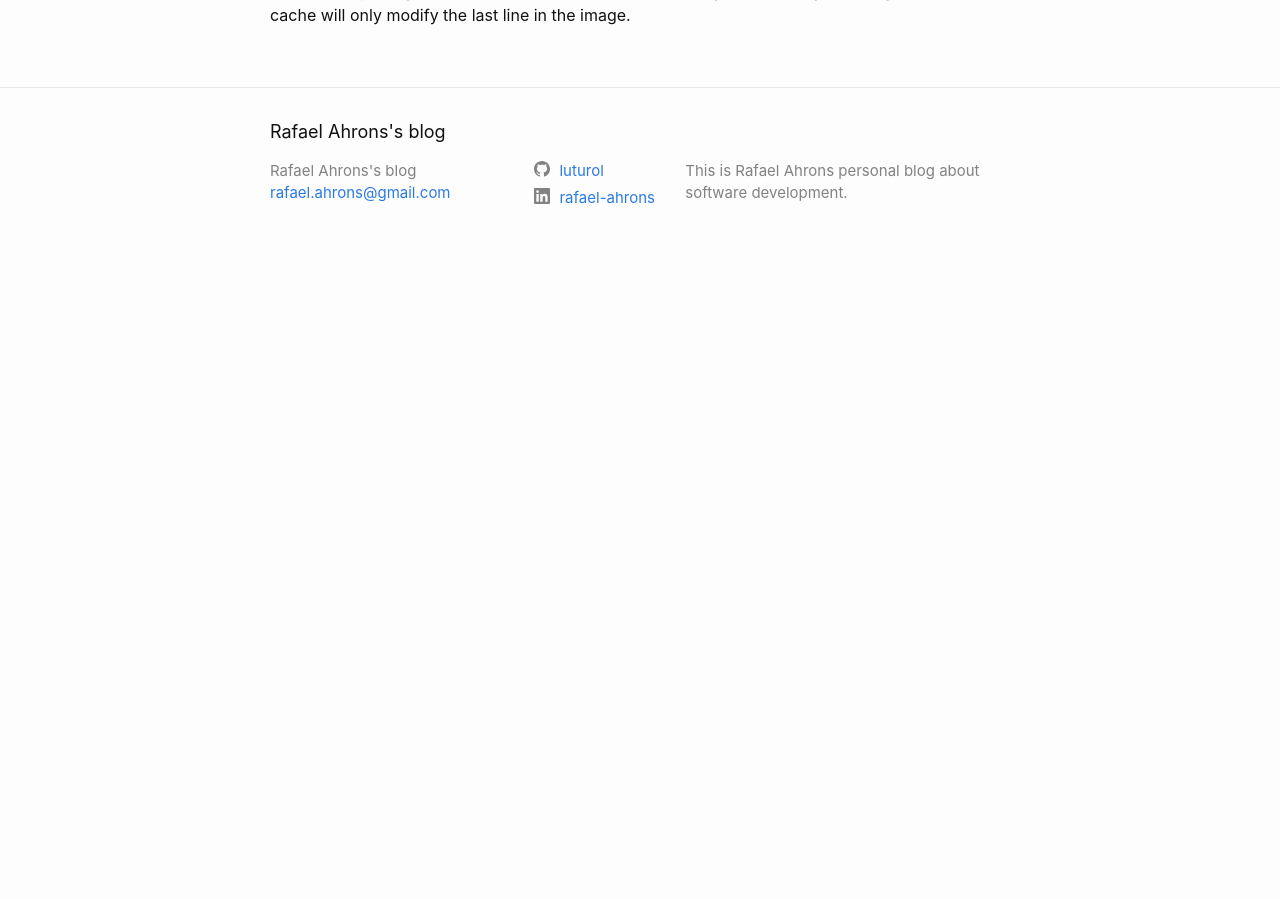
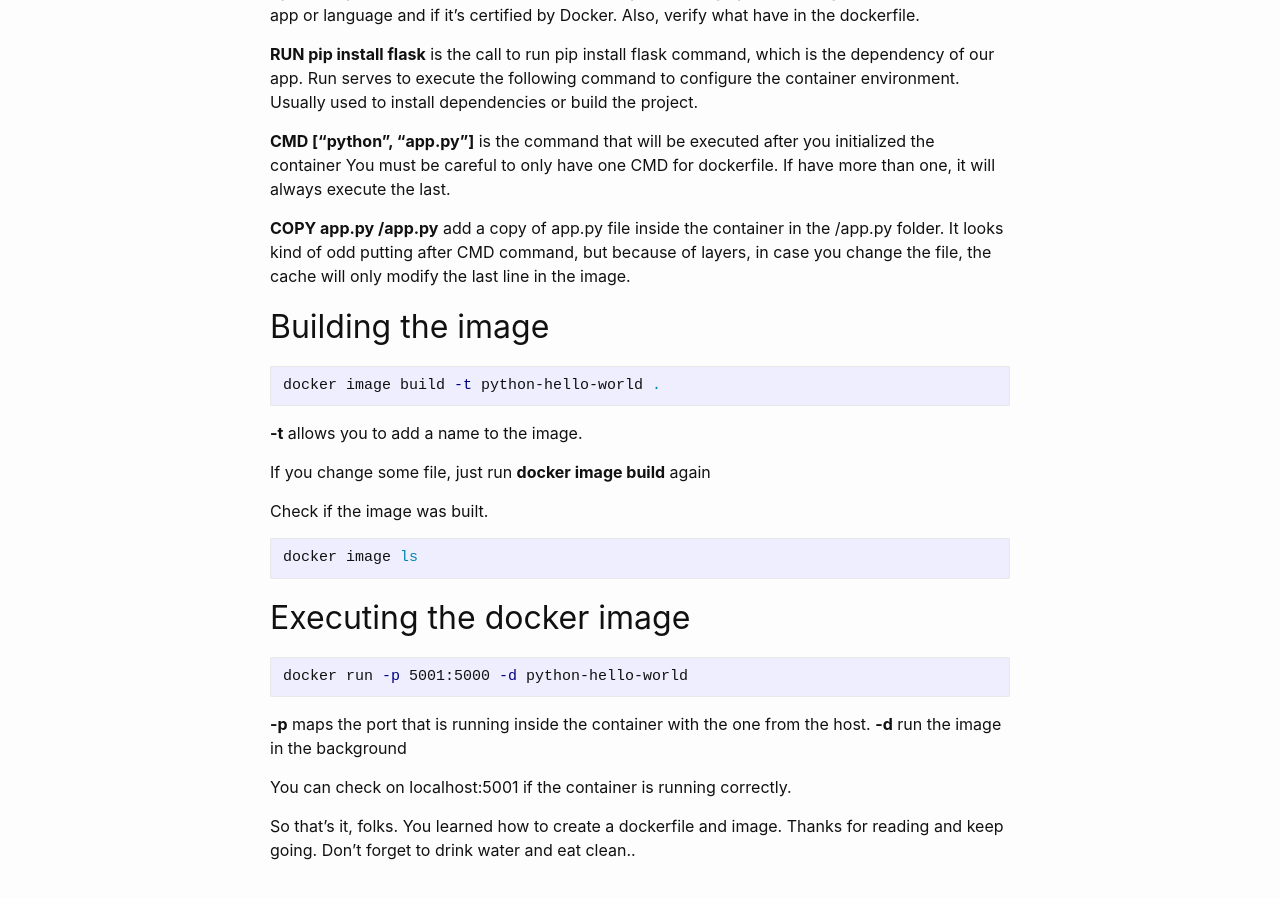
Before and after one commit to luturol/luturol.github.io, a Jekyll site: the page built from _posts/2019-10-05-Docker-102.md, in a window 1280 px wide and 900 px high, scrolled down 1562 px. Built offline with Jekyll 4.4.1, drawn with Linux system fonts in a browser that asks for light colours; before the commit the page ends 1832 px from its top, so only the background shows below that; some of the changed text lies outside the part shown.

Commit message:
Add build image and execute

````diff
--- a/_posts/2019-10-05-Docker-102.md
+++ b/_posts/2019-10-05-Docker-102.md
@@ -9,6 +9,12 @@ categories:
 # What is Dockerfiles
 
 Is a file that contains instructions to create an image and running it the way you want.
+
+## Layers
+
+It's basically the series of steps which the container will built from the image. Which command on the docker file will be a layer. It's important to notice that every time a layer is changed, the consecutives are gonna change either. Because if one step has changed, the consecutives steps must run to create the image. So, for better performance, add the line that will have more changes for the last.
+
+[This question from stackoverflow has a good answer for that](https://stackoverflow.com/questions/31222377/what-are-docker-image-layers) and this [medium post from Jessica G either](https://medium.com/@jessgreb01/digging-into-docker-layers-c22f948ed612)
 
 ## What is Docker Image
 
@@ -55,3 +61,32 @@ By security measures it's recommended to verify if the image you are using is th
 **CMD ["python", "app.py"]** is the command that will be executed after you initialized the container You must be careful to only have one CMD for dockerfile. If have more than one, it will always execute the last.
 
 **COPY app.py /app.py** add a copy of app.py file inside the container in the /app.py folder. It looks kind of odd putting after CMD command, but because of layers, in case you change the file, the cache will only modify the last line in the image.
+
+## Building the image
+
+```bash
+docker image build -t python-hello-world .
+```
+
+**-t** allows you to add a name to the image.
+
+If you change some file, just run **docker image build** again
+
+Check if the image was built.
+
+```bash
+docker image ls
+```
+
+## Executing the docker image
+
+```bash
+docker run -p 5001:5000 -d python-hello-world
+```
+
+**-p** maps the port that is running inside the container with the one from the host.
+**-d** run the image in the background
+
+You can check on localhost:5001 if the container is running correctly.
+
+So that's it, folks. You learned how to create a dockerfile and image. Thanks for reading and keep going. Don't forget to drink water and eat clean..
````
Also changed, not shown: _posts/2019-09-04-game-dev-for-begginers-like-me.md (+2 -2 lines).
